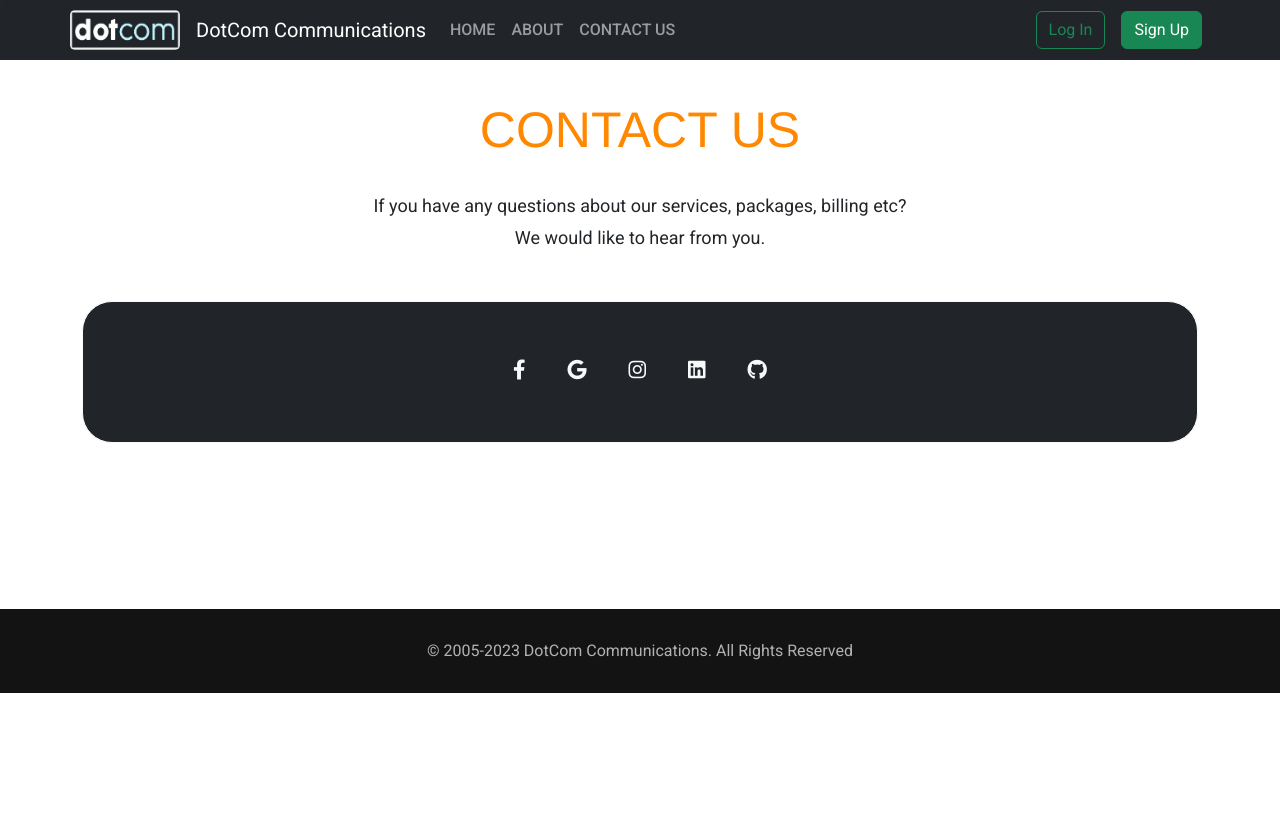
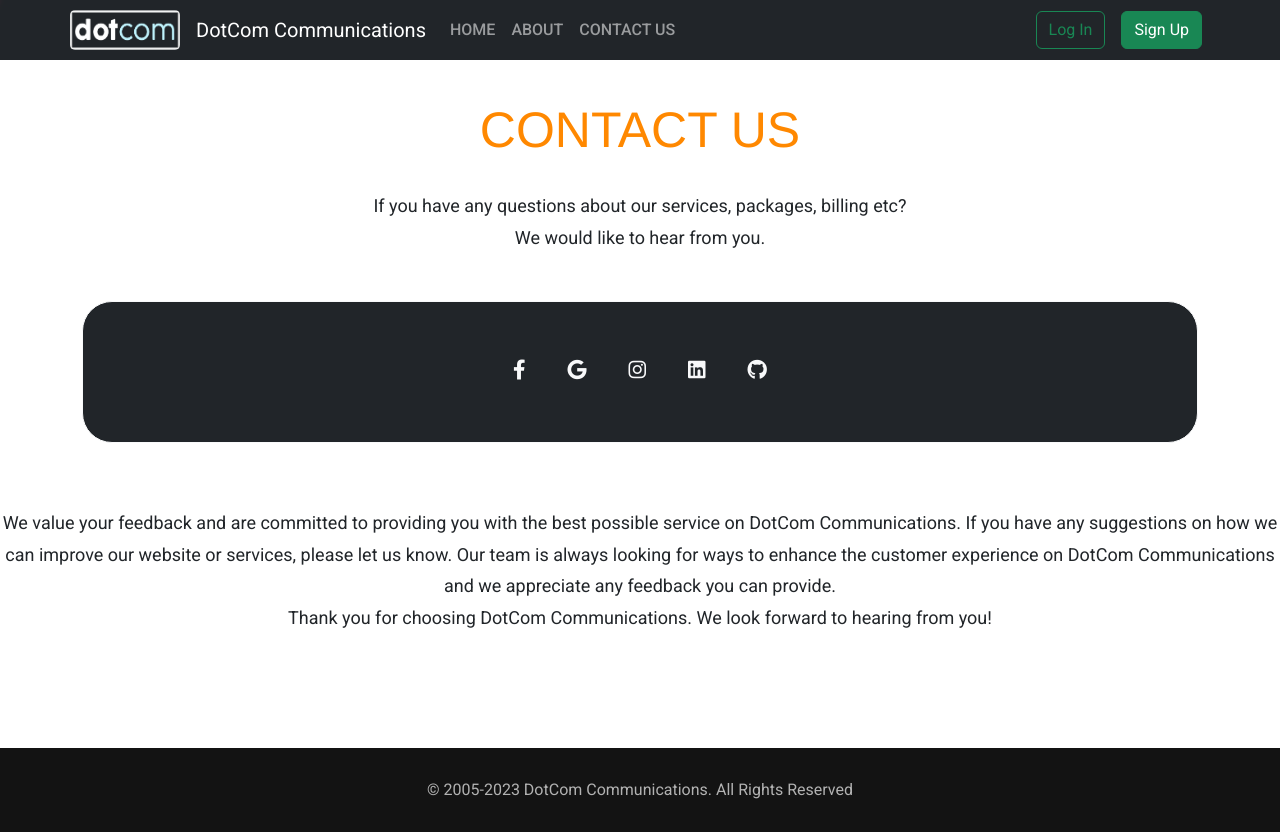
Before and after one commit to Mubassim-Khan/Landing---Login-Page, a React (Create React App) app: page /contact in a window 1280 px wide. Before the commit the page ends 800 px from the top, so only its background shows below. Built offline with nearby package versions, Linux system fonts and the light colour scheme.

Commit message:
Added more content in Contact section.

```diff
--- a/src/App.css
+++ b/src/App.css
@@ -283,3 +283,9 @@ ul {
   font-size: 18px;
   margin-bottom: 15px;
 }
+
+.page-heading-text-below{
+  font-size: 18px;
+  margin-top: 5%;
+  margin-bottom: -35px;
+}
--- a/src/Components/Contact.js
+++ b/src/Components/Contact.js
@@ -83,6 +83,7 @@ export default function Contact(props) {
                         </div>
                     </div>
                 </div>
+                <p className="page-heading-text-below">We value your feedback and are committed to providing you with the best possible service on DotCom Communications. If you have any suggestions on how we can improve our website or services, please let us know. Our team is always looking for ways to enhance the customer experience on DotCom Communications and we appreciate any feedback you can provide.<br />Thank you for choosing DotCom Communications. We look forward to hearing from you!</p>
             </div>
         </>
     )
```
